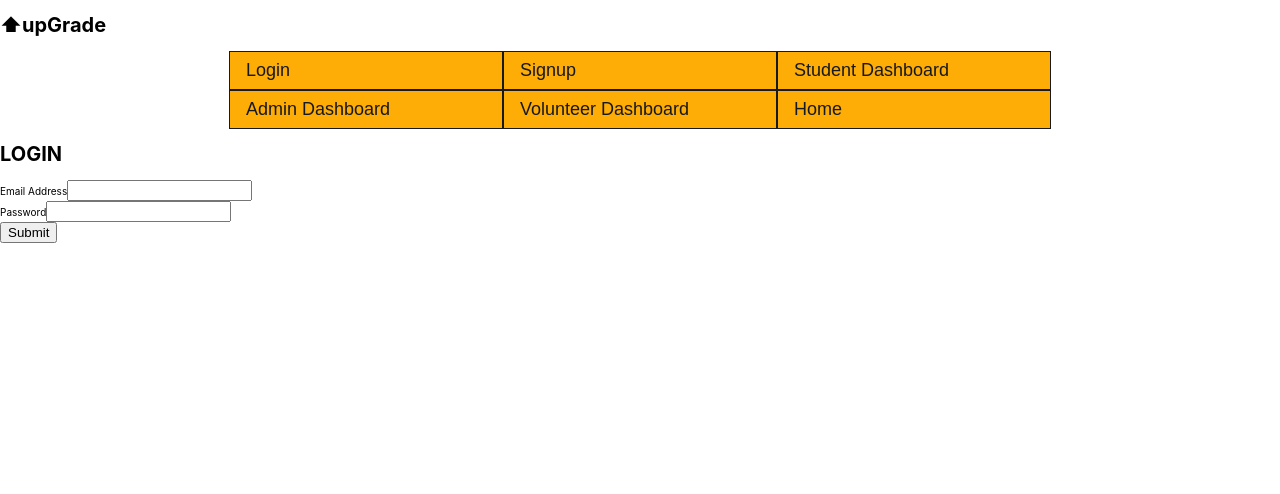
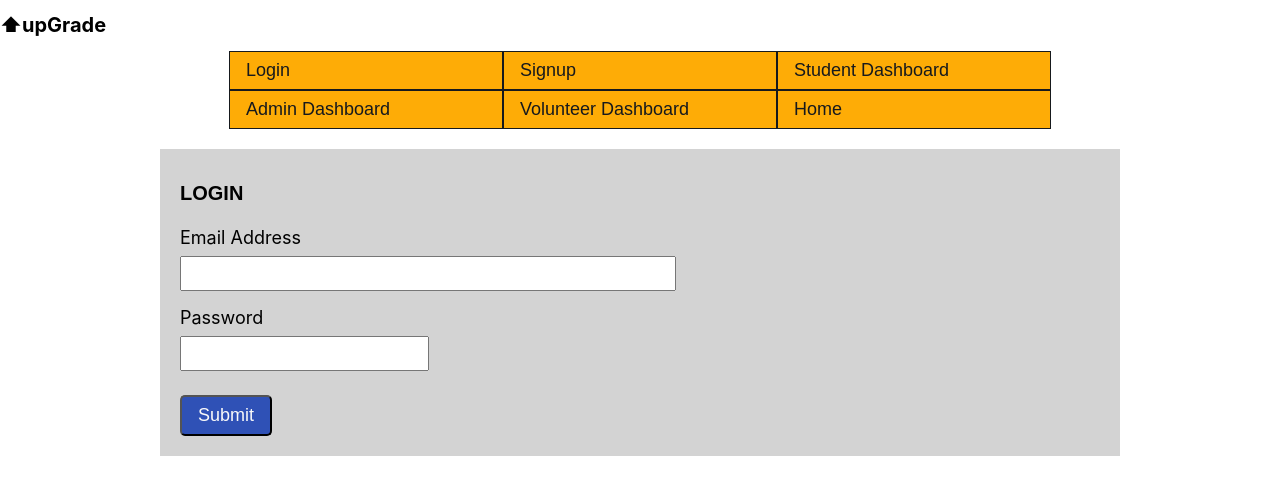
Before and after one commit to Build-Week-September-Part-Time/Front-End, a React (Create React App) app: page /login in a window 1280 px wide. Shown: the top 494 px of the page. Built offline with nearby package versions, Linux system fonts and the light colour scheme; no server answers.

Commit message:
added import for LogIn.css file to index.js, added login class to LogIn.js for styling, added LogIn.css and styles for LogIn form

```diff
--- /dev/null
+++ b/src/components/LogIn.css
@@ -0,0 +1,56 @@
+/* LogIn Form Styles */
+html {
+    font-size: 62.5%;
+}
+.login {
+    background-color: lightgray;
+    box-sizing: border-box;
+    width: 80%;
+    margin: 20px auto;
+    padding: 20px;
+    max-width: 960px;
+    display: flex;
+    flex-direction: column;
+    align-items: flex-start;
+}
+.login h1 {
+    font-size: 2rem;
+    font-family: sans-serif;
+    width: 100%;
+}
+.login label {
+    display: block;
+    width: 45%;
+    font-size: 1.8rem;
+    margin: 8px 0;
+}
+.login input {
+    padding: 8px 16px;
+    margin-bottom: 8px;
+    width: 50%;
+}
+.login input#password {
+    width: 100%;
+}
+.login button {
+    margin-top: 16px;
+    padding: 8px 16px;
+    background: #2F51B6;
+    color: #f9f9f9;
+    font-size: 1.8rem;
+    border-radius: 5px;
+}
+.login button:hover {
+    background: #feac06;
+}
+
+@media screen and (max-width: 800px){
+    .login input {
+        width: 80%;
+    }
+}
+@media screen and (max-width: 500px){
+    .login {
+        width: 300px;
+    }
+}
--- a/src/components/LogIn.js
+++ b/src/components/LogIn.js
@@ -57,7 +57,7 @@ const Login = (props) => {
     },
   });
   return (
-    <form onSubmit={formik.handleSubmit}>
+    <form class='login' onSubmit={formik.handleSubmit}>
         <h1>LOGIN</h1>
 
       <label htmlFor="email">Email Address</label>
--- a/src/index.js
+++ b/src/index.js
@@ -2,6 +2,7 @@ import React from 'react';
 import ReactDOM from 'react-dom';
 import './index.css';
 import './components/NavBar.css';
+import './components/LogIn.css';
 import App from './App';
 import * as serviceWorker from './serviceWorker';
 
```
